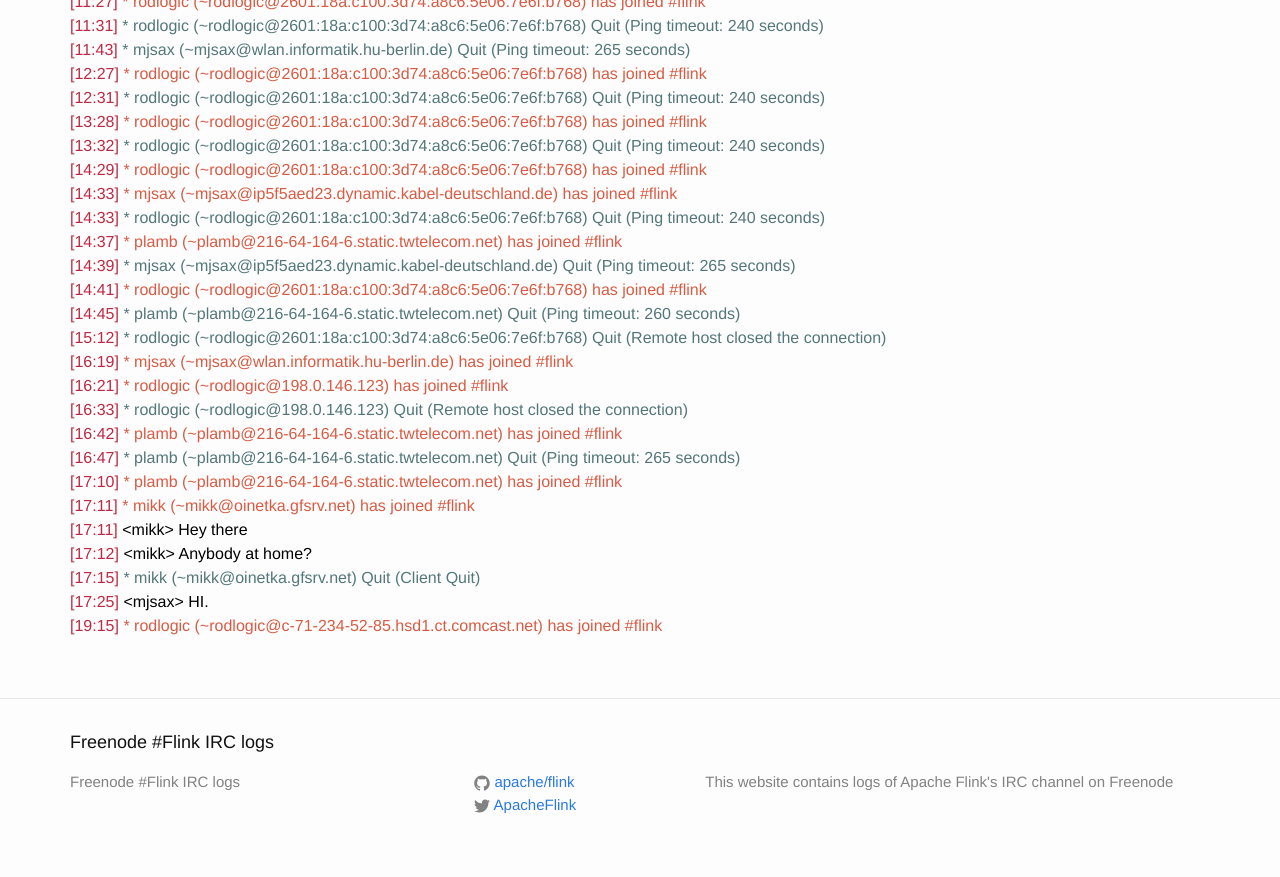
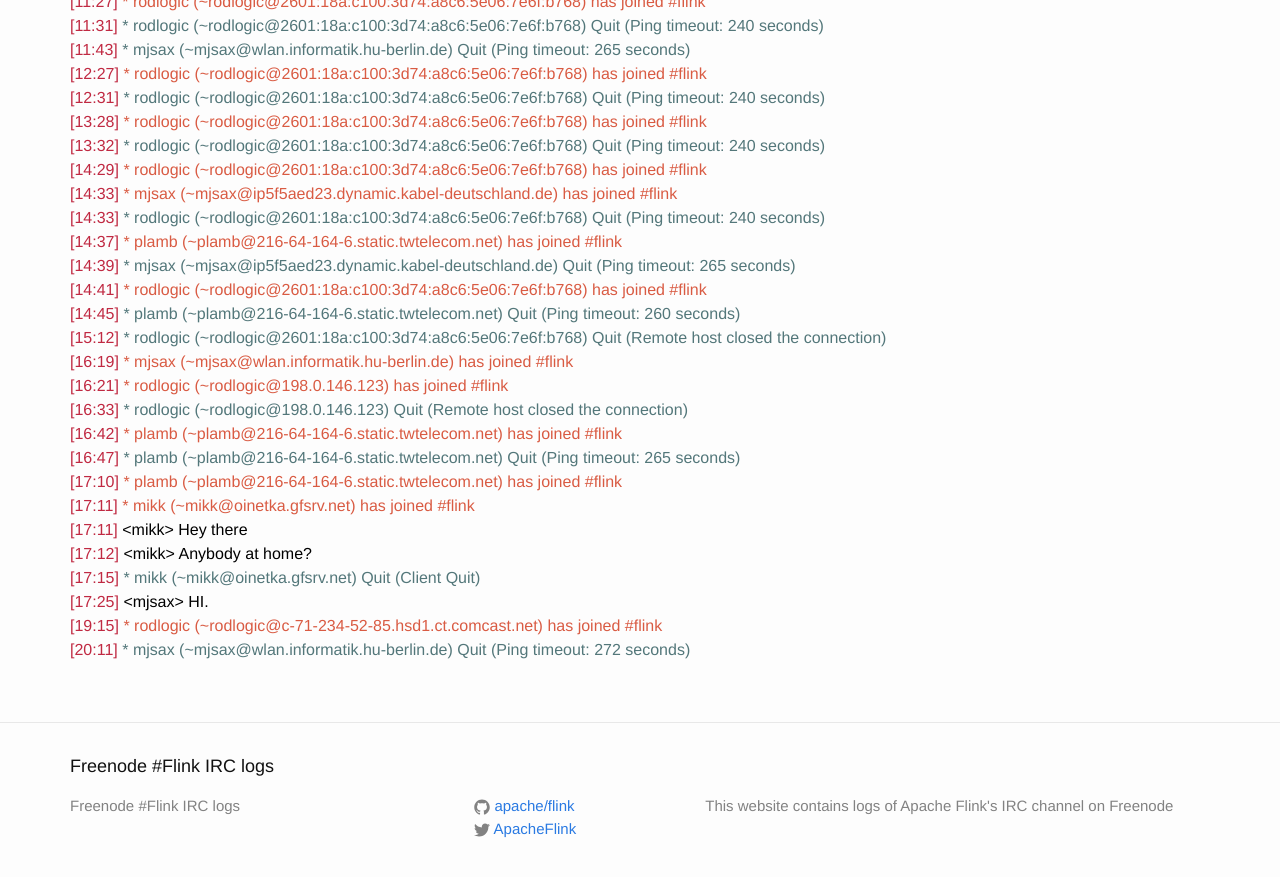
Before and after one commit to flink-irc-logs/flink-irc-logs.github.io, a Jekyll site: the page built from _posts/2015-10-20-logs.markdown, in a window 1280 px wide and 900 px high, scrolled down 882 px. Shown: the top 877 px of the window. Built offline with Jekyll 4.4.1, drawn with Linux system fonts in a browser that asks for light colours.

Commit message:
Update of the logs on Tue Oct 20 21:27:54 CEST 2015

```diff
--- a/_posts/2015-10-20-logs.markdown
+++ b/_posts/2015-10-20-logs.markdown
@@ -59,3 +59,4 @@
 <span class="irc-date">[17:15]</span> <span class="irc-navy">* mikk (~mikk@oinetka.gfsrv.net) Quit (Client Quit)</span><br />
 <span class="irc-date">[17:25]</span> <span class="irc-black">&lt;mjsax&gt; HI.</span><br />
 <span class="irc-date">[19:15]</span> <span class="irc-green">* rodlogic (~rodlogic@c-71-234-52-85.hsd1.ct.comcast.net) has joined #flink</span><br />
+<span class="irc-date">[20:11]</span> <span class="irc-navy">* mjsax (~mjsax@wlan.informatik.hu-berlin.de) Quit (Ping timeout: 272 seconds)</span><br />
```
